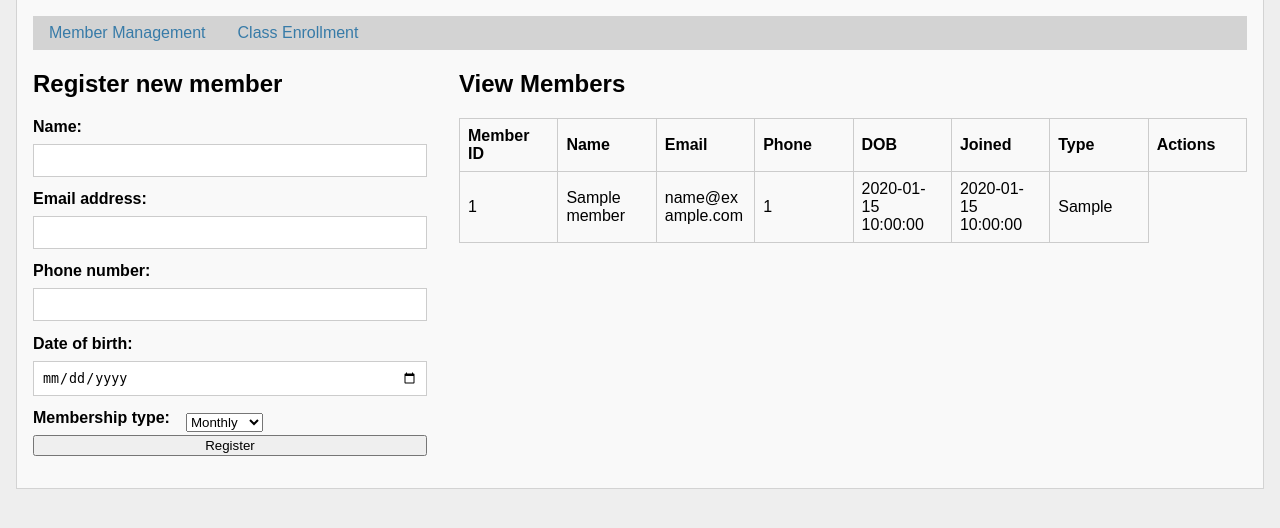
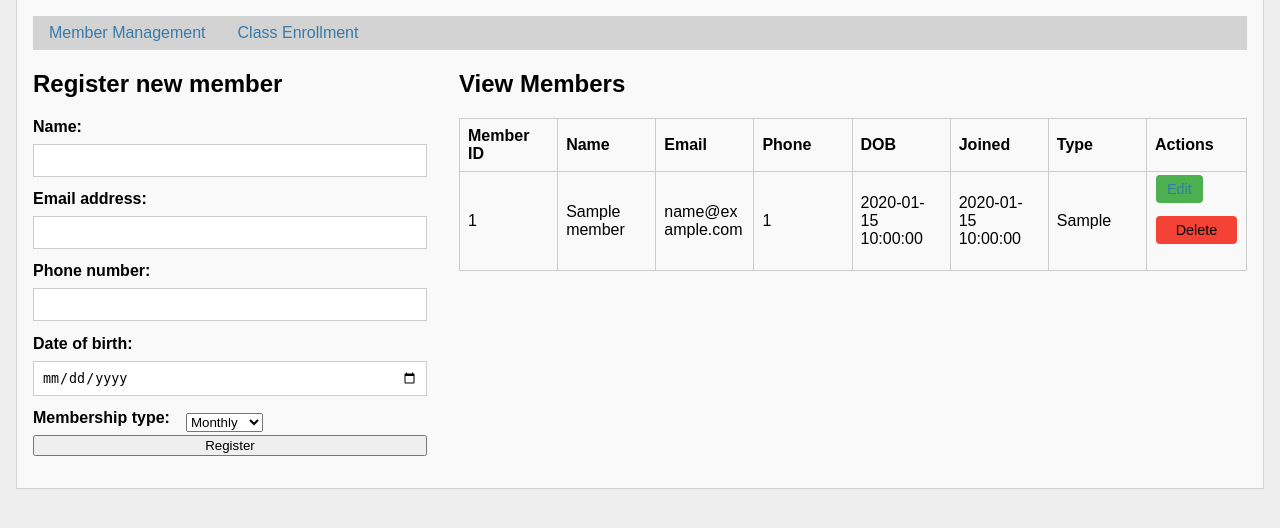
Before and after one commit to danborn-dominic/gym-management, a Flask app: template gms/templates/register.html in a window 1280 px wide. Shown: the part 51-579 px from the top of the page. Run offline with Flask 3, Linux system fonts and the light colour scheme; the template is opened without the code that fills it: most values are stand-ins (such as "Sample title", 1, 10 or a date in 2020).

Commit message:
added edit and delete functionality

```diff
--- a/gms/static/style.css
+++ b/gms/static/style.css
@@ -131,3 +131,37 @@ table td {
     overflow: hidden;
     text-overflow: ellipsis;
 }
+
+.action-btn {
+    padding: 5px 10px;
+    margin: 2px 1px;
+    font-size: 0.9em;
+    border-radius: 4px;
+    border: 1px solid transparent;
+    transition: background-color 0.3s ease;
+}
+
+.edit-btn {
+    background-color: #4CAF50;
+}
+
+.edit-btn:hover {
+    background-color: #367c39;
+}
+
+.delete-btn {
+    background-color: #f44336;
+}
+
+.delete-btn:hover {
+    background-color: #d63c30;
+}
+
+.action-form {
+    margin: 0;
+    padding: 0;
+}
+
+table .actions-column {
+    width: 100px;
+}
--- a/gms/templates/register.html
+++ b/gms/templates/register.html
@@ -42,7 +42,6 @@
             <button type="submit">Register</button>
         </form>
     </section>
-
     <section class="view-members">
         <h2>View Members</h2>
         <table>
@@ -55,7 +54,7 @@
                     <th>DOB</th>
                     <th>Joined</th>
                     <th>Type</th>
-                    <th>Actions</th>
+                    <th class="actions-column">Actions</th>
                 </tr>
             </thead>
             <tbody>
@@ -68,10 +67,17 @@
                         <td>{{ member.dob }}</td>
                         <td>{{ member.date_joined }}</td>
                         <td>{{ member.membership_type }}</td>
+                        <td class="actions-column">
+                            <a href="{{ url_for('members.edit', id=member.member_id) }}" class="action-btn edit-btn">Edit</a>
+                            <form method="POST" action="{{ url_for('members.delete', id=member.member_id) }}" onsubmit="return confirm('Are you sure?');" class="action-form">
+                                <button type="submit" class="action-btn delete-btn">Delete</button>
+                            </form>
+                        </td>
                     </tr>
                 {% endfor %}
             </tbody>
         </table>
     </section>
 </div>
+
 {% endblock %}
```
Also changed, not shown: gms/members.py (+48 -0 lines), gms/templates/edit.html (added, +32 -0 lines), 2 other files.
